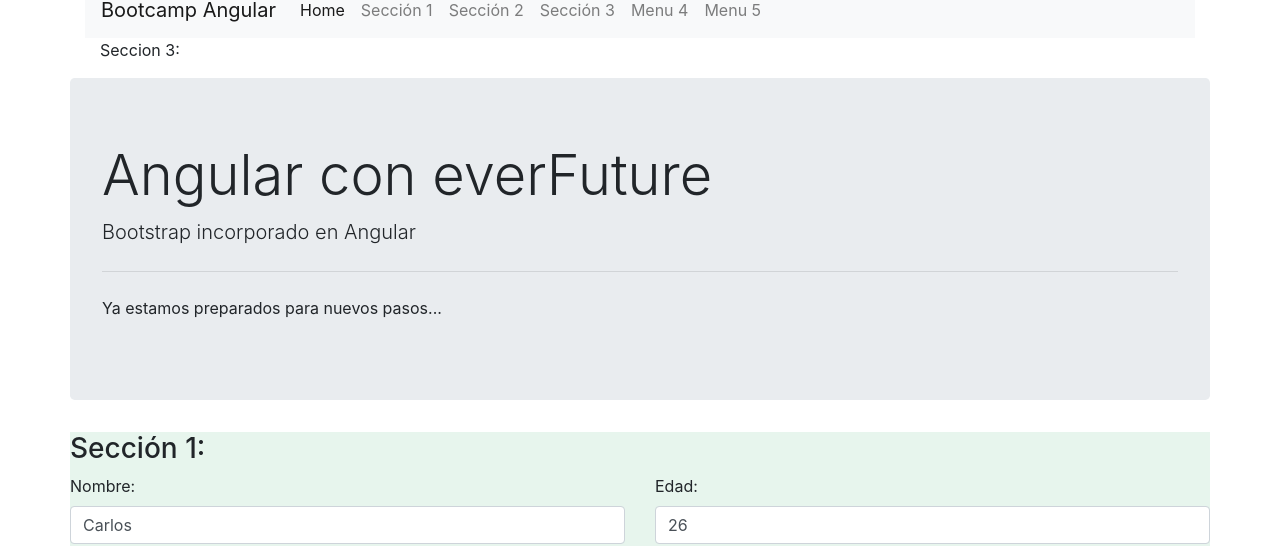
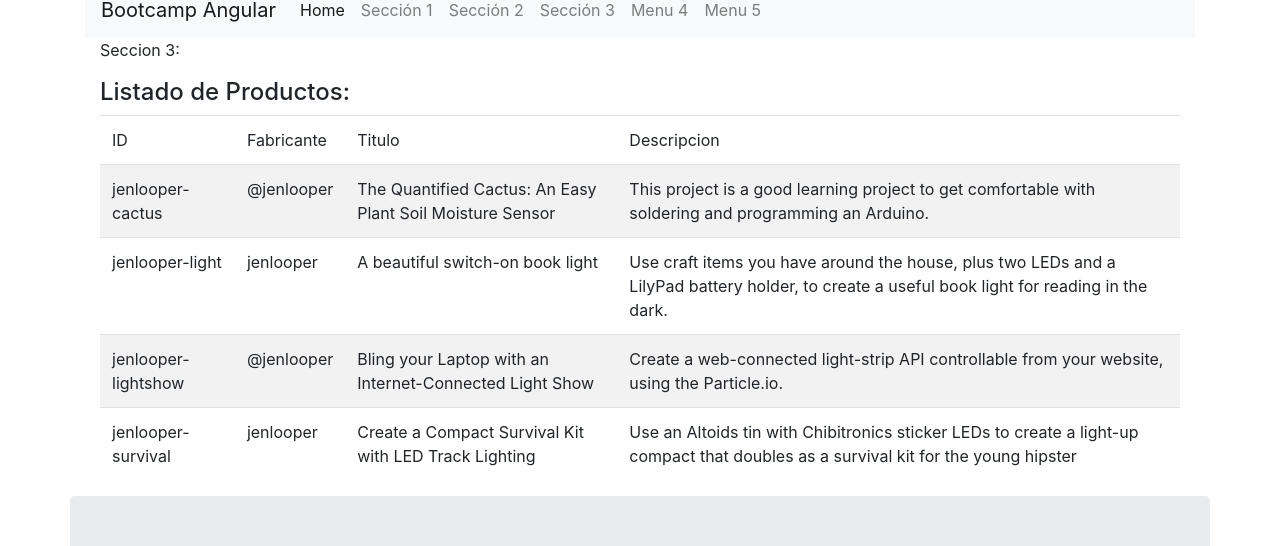
Before and after one commit to charls96/proyecto1-angular, an Angular app: page /seccion3 in a window 1280 px wide. Shown: the part 162-708 px from the top of the page. Built offline with nearby package versions, Linux system fonts and the light colour scheme.

Commit message:
modelo productos

```diff
--- a/src/app/app.module.ts
+++ b/src/app/app.module.ts
@@ -2,6 +2,7 @@
 import { BrowserModule } from '@angular/platform-browser';
 import { FormsModule, ReactiveFormsModule } from '@angular/forms';
 import { Routes, RouterModule } from '@angular/router';
+import { ProductosService } from './servicio/productos.service'
 
 import { AppComponent } from './app.component';
 import { PrincipalComponent } from './principal/principal.component';
@@ -45,7 +46,7 @@
     ReactiveFormsModule,
     RouterModule.forRoot(routes),
   ],
-  providers: [],
+  providers: [ProductosService],
   bootstrap: [PrincipalComponent]
 })
 export class AppModule { }
--- a/src/app/c-seccion2/c-seccion2.component.html
+++ b/src/app/c-seccion2/c-seccion2.component.html
@@ -17,5 +17,4 @@
     </div>
   </div>
   <button type="submit" [disabled]="formComentario.invalid" >Enviar</button>
-
 </form>
--- a/src/app/c-seccion3/c-seccion3.component.html
+++ b/src/app/c-seccion3/c-seccion3.component.html
@@ -1 +1,23 @@
 <p>Seccion 3: <label *ngIf="nombrePersona">Protagonizada por: {{ nombrePersona }}</label></p>
+
+
+<h4>Listado de Productos: </h4>
+
+<table class="table table-striped">
+  <thead>
+    <tr>
+      <td>ID</td>
+      <td>Fabricante</td>
+      <td>Titulo</td>
+      <td>Descripcion</td>
+    </tr>
+  </thead>
+  <tbody>
+    <tr *ngFor="let prod of productos">
+      <td>{{ prod.Id }}</td>
+      <td>{{ prod.Maker }}</td>
+      <td>{{ prod.Title }}</td>
+      <td>{{ prod.Description }}</td>
+    </tr>
+  </tbody>
+</table>
--- a/src/app/c-seccion3/c-seccion3.component.ts
+++ b/src/app/c-seccion3/c-seccion3.component.ts
@@ -1,5 +1,7 @@
 import { Component, OnInit } from '@angular/core';
 import { Router, ActivatedRoute } from '@angular/router';
+import { ProductosService } from '../servicio/productos.service';
+import { Product } from '../models/product.model'
 
 @Component({
   selector: 'app-c-seccion3',
@@ -7,10 +9,12 @@
   styleUrls: ['./c-seccion3.component.css']
 })
 export class CSeccion3Component implements OnInit {
+  nombrePersona: string|undefined;
+  productos: Product[];
 
-  nombrePersona: string|undefined;
-
-  constructor(private route: ActivatedRoute, private router: Router) { };
+  constructor(private route: ActivatedRoute, private router: Router, private productosService: ProductosService) {
+    this.productos = productosService.productos;
+  };
 
   ngOnInit(): void {
     this.route.params.subscribe( params => {
--- /dev/null
+++ b/src/app/servicio/productos.service.ts
@@ -0,0 +1,51 @@
+import { Injectable } from '@angular/core';
+import {Product} from '../models/product.model'
+
+@Injectable({
+  providedIn: 'root'
+})
+export class ProductosService {
+  productos: Product[] = [
+    {
+      "Id": "jenlooper-cactus",
+      "Maker": "@jenlooper",
+      "img": "https://user-images.githubusercontent.com/41929050/61567048-13938600-aa33-11e9-9cfd-712191013192.jpeg",
+      "Url": "https://www.hackster.io/agent-hawking-1/the-quantified-cactus-an-easy-plant-soil-moisture-sensor-e65393",
+      "Title": "The Quantified Cactus: An Easy Plant Soil Moisture Sensor",
+      "Description": "This project is a good learning project to get comfortable with soldering and programming an Arduino.",
+      "Ratings": [
+        5,
+        5
+      ]
+    },
+    {
+      "Id": "jenlooper-light",
+      "Maker": "jenlooper",
+      "img": "https://user-images.githubusercontent.com/41929050/61567049-13938600-aa33-11e9-9c69-a4184bf8e524.jpeg",
+      "Url": "https://www.hackster.io/agent-hawking-1/book-light-dee7e4",
+      "Title": "A beautiful switch-on book light",
+      "Description": "Use craft items you have around the house, plus two LEDs and a LilyPad battery holder, to create a useful book light for reading in the dark.",
+      "Ratings": null
+    },
+    {
+      "Id": "jenlooper-lightshow",
+      "Maker": "@jenlooper",
+      "img": "https://user-images.githubusercontent.com/41929050/61567053-13938600-aa33-11e9-9780-104fe4019659.png",
+      "Url": "https://www.hackster.io/agent-hawking-1/bling-your-laptop-with-an-internet-connected-light-show-30e4db",
+      "Title": "Bling your Laptop with an Internet-Connected Light Show",
+      "Description": "Create a web-connected light-strip API controllable from your website, using the Particle.io.",
+      "Ratings": null
+    },
+    {
+      "Id": "jenlooper-survival",
+      "Maker": "jenlooper",
+      "img": "https://user-images.githubusercontent.com/41929050/61567051-13938600-aa33-11e9-8ae7-0b5c19aafab4.jpeg",
+      "Url": "https://www.hackster.io/agent-hawking-1/create-a-compact-survival-kit-38bfdb",
+      "Title": "Create a Compact Survival Kit with LED Track Lighting",
+      "Description": "Use an Altoids tin with Chibitronics sticker LEDs to create a light-up compact that doubles as a survival kit for the young hipster",
+      "Ratings": null
+    },
+  ]
+
+  constructor() { }
+}
```
Also changed, not shown: src/app/models/product.model.ts (added, +9 -0 lines), 1 other file (tests, documents, lock files or other folders).
